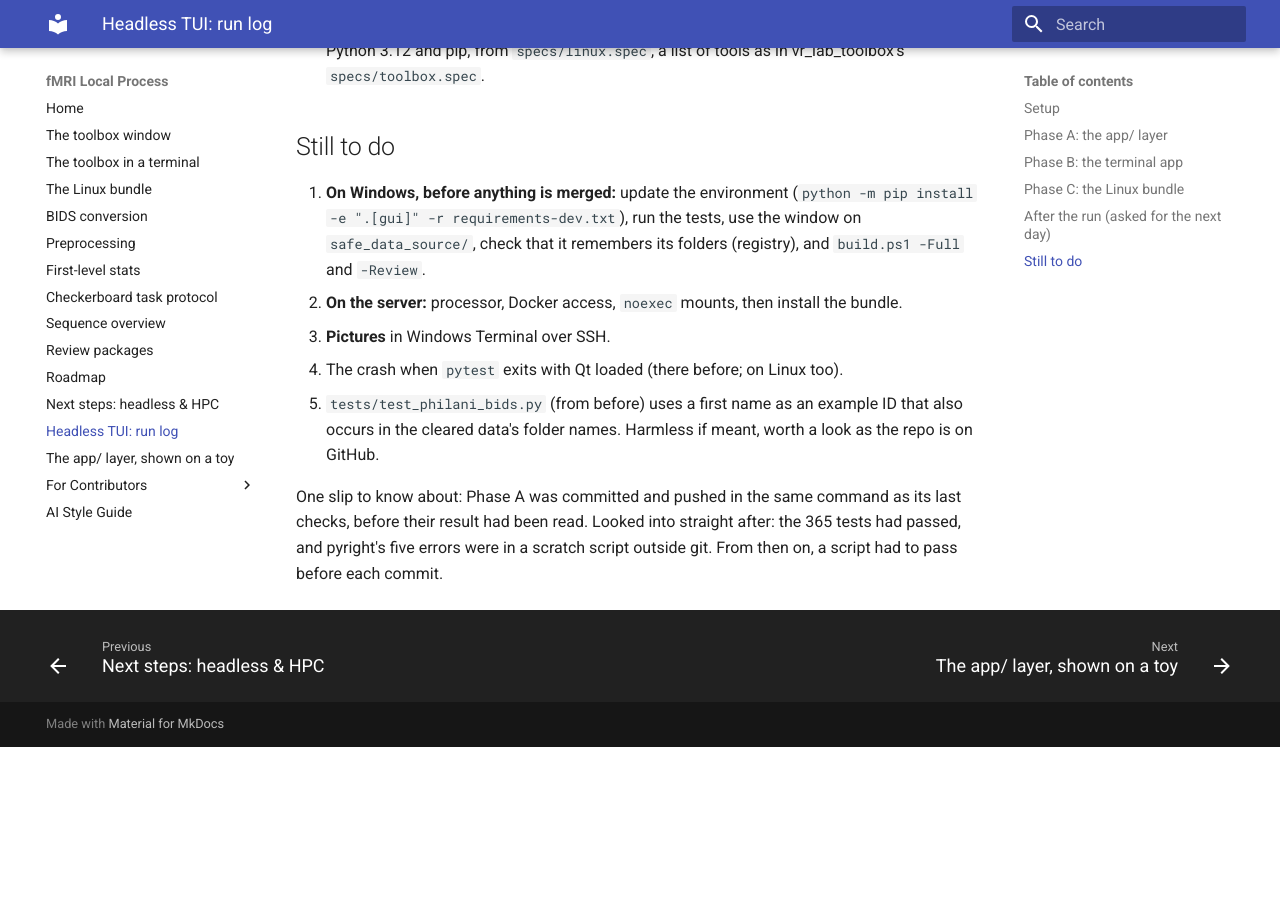
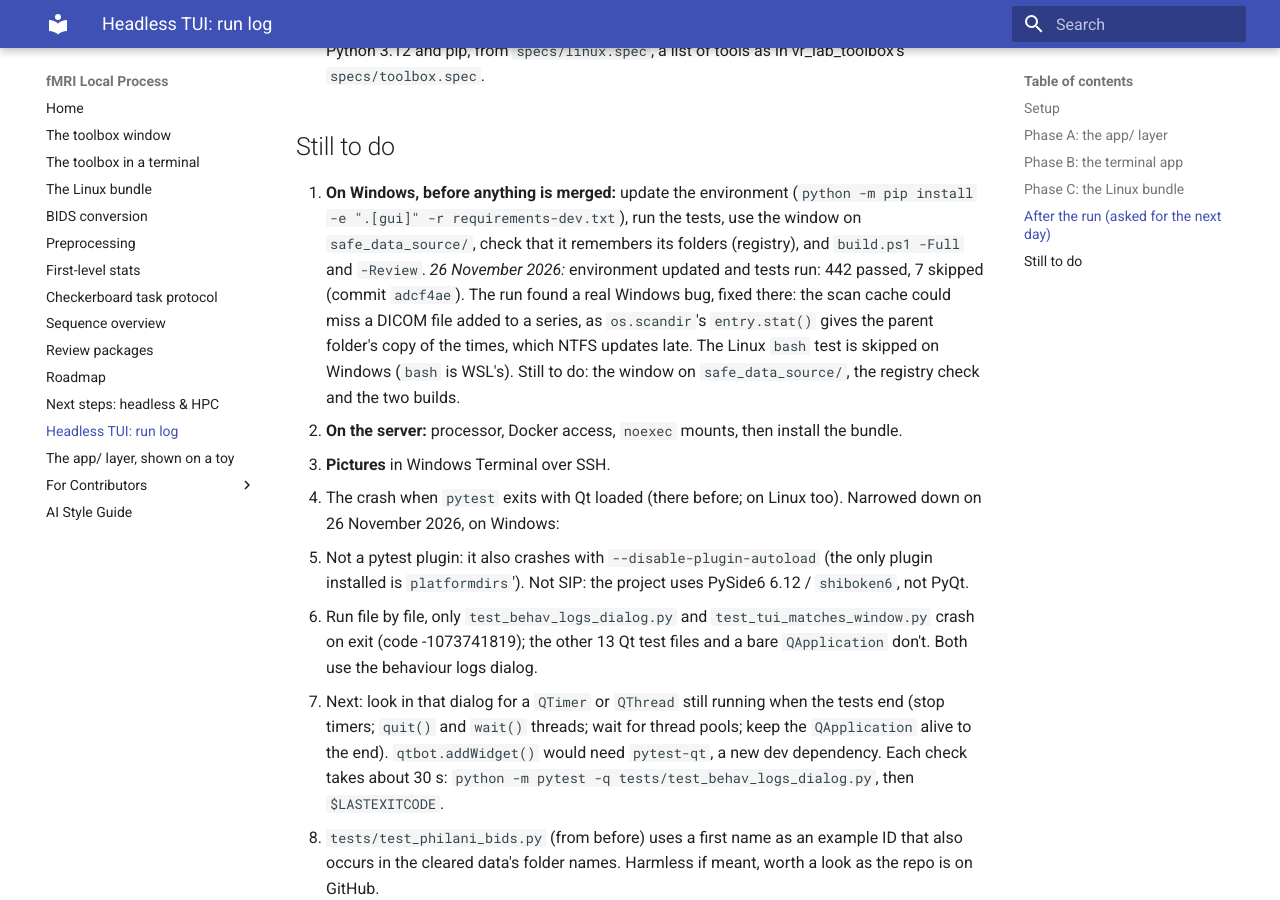
Before and after one commit to stefandup/fmri-local-process, an MkDocs documentation site: the page built from docs/headless-tui-log.md, in a window 1280 px wide and 900 px high, scrolled down 4148 px. Built offline with MkDocs 1.6.1 and Material for MkDocs 9.7.7, drawn with Linux system fonts in a browser that asks for light colours; before the commit the page ends 4895 px from its top, so only the background shows below that.

Commit message:
Log the Windows test run and narrow down the pytest exit crash
Co-Authored-By: Claude Opus 5.5 <noreply@anthropic.com>

```diff
--- a/docs/headless-tui-log.md
+++ b/docs/headless-tui-log.md
@@ -145,9 +145,25 @@ runs started from the bundle.
 1. **On Windows, before anything is merged:** update the environment (`python -m pip install -e
    ".[gui]" -r requirements-dev.txt`), run the tests, use the window on `safe_data_source/`,
    check that it remembers its folders (registry), and `build.ps1 -Full` and `-Review`.
+   *26 November 2026:* environment updated and tests run: 442 passed, 7 skipped (commit
+   `adcf4ae`). The run found a real Windows bug, fixed there: the scan cache could miss a DICOM
+   file added to a series, as `os.scandir`'s `entry.stat()` gives the parent folder's copy of the
+   times, which NTFS updates late. The Linux `bash` test is skipped on Windows (`bash` is WSL's).
+   Still to do: the window on `safe_data_source/`, the registry check and the two builds.
 2. **On the server:** processor, Docker access, `noexec` mounts, then install the bundle.
 3. **Pictures** in Windows Terminal over SSH.
-4. The crash when `pytest` exits with Qt loaded (there before; on Linux too).
+4. The crash when `pytest` exits with Qt loaded (there before; on Linux too). Narrowed down on
+   26 November 2026, on Windows:
+   - Not a pytest plugin: it also crashes with `--disable-plugin-autoload` (the only plugin
+     installed is `platformdirs`'). Not SIP: the project uses PySide6 6.12 / `shiboken6`, not PyQt.
+   - Run file by file, only `test_behav_logs_dialog.py` and `test_tui_matches_window.py` crash
+     on exit (code -1073741819); the other 13 Qt test files and a bare `QApplication` don't. Both
+     use the behaviour logs dialog.
+   - Next: look in that dialog for a `QTimer` or `QThread` still running when the tests end
+     (stop timers; `quit()` and `wait()` threads; wait for thread pools; keep the `QApplication`
+     alive to the end). `qtbot.addWidget()` would need `pytest-qt`, a new dev dependency.
+     Each check takes about 30 s: `python -m pytest -q tests/test_behav_logs_dialog.py`, then
+     `$LASTEXITCODE`.
 5. `tests/test_philani_bids.py` (from before) uses a first name as an example ID that also occurs in
    the cleared data's folder names. Harmless if meant, worth a look as the repo is on GitHub.
 
```
